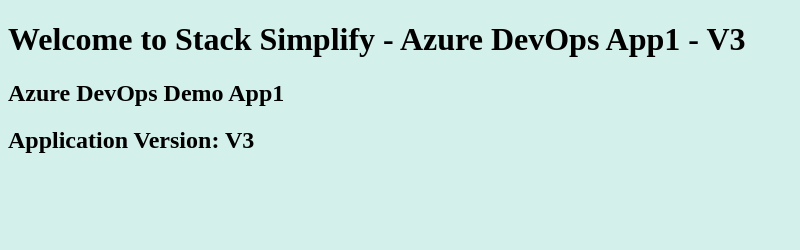
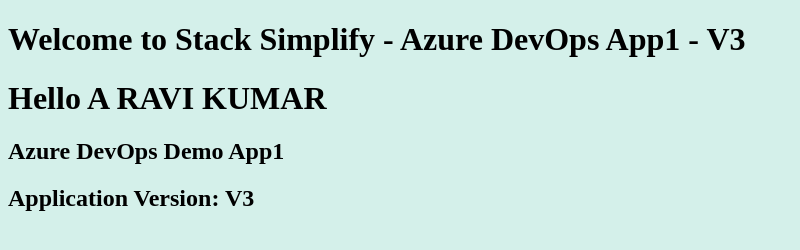
Before and after one commit to aarvigithub/devopstest, a plain HTML site: page index.html in a window 1280 px wide. Shown: the whole page, without its empty margins (0-800 px from the left). Drawn offline with Linux system fonts and the light colour scheme.

Commit message:
Update index.html

```diff
--- a/index.html
+++ b/index.html
@@ -2,6 +2,7 @@
 <html>
    <body style="background-color:rgb(212, 240, 234);">
       <h1>Welcome to Stack Simplify - Azure DevOps App1 - V3</h1>
+      <h1>Hello A RAVI KUMAR</h1>
       <h2>Azure DevOps Demo App1</h2>
       <h2>Application Version: V3</h2>
    </body>
```
